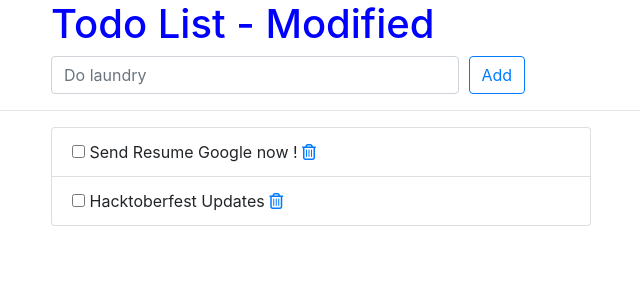
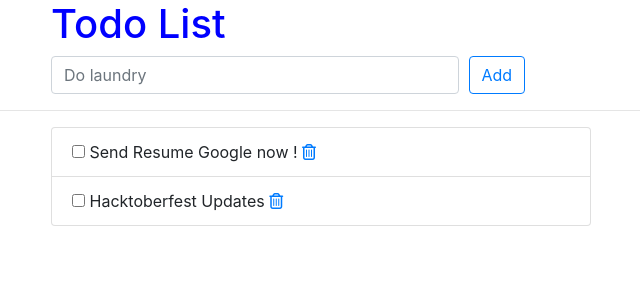
Before and after one commit to Shidram/django-todo-cicd, a Django app: page /todos/ in a window 1280 px wide. Shown: the top 300 px of the page, without its empty margins (224-864 px from the left). Run offline with Django 3.2, Linux system fonts and the light colour scheme; data comes from the database, SQL or seed files in the repository; some libraries are stand-ins or nearby versions.

Commit message:
Modified Header

```diff
--- a/todos/templates/todos/index.html
+++ b/todos/templates/todos/index.html
@@ -12,7 +12,7 @@
     <div class="offset-md-2 col-lg-9">
       <div class="page-header">
         <h1 style="color:blue">
-          Todo List - Modified
+          Todo List
         </h1>
       </div>
     </div>
```
